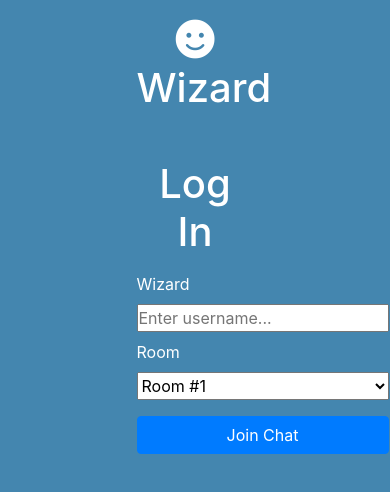
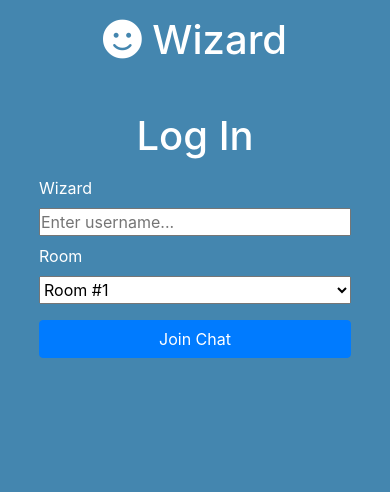
Before and after one commit to Airix2/Wizard, a website: page public/index.html in a window 390 px wide. Drawn offline with nearby package versions, Linux system fonts and the light colour scheme.

Commit message:
Responsividad de index mejorada

```diff
--- a/public/css/style.css
+++ b/public/css/style.css
@@ -36,7 +36,8 @@ INDEX PRINCIPAL
 ==================================================
 */
 .login {
-	width: 30%;
+	width: 80%;
+	max-width: 512px;
 	margin: 0 auto;
 }
 .login header {
--- a/public/index.html
+++ b/public/index.html
@@ -32,7 +32,7 @@
 			<h1>Log In</h1>
 			<form action="./game.html">
 				<label for="username">Wizard</label>
-				<input type="text" name="username" id="usernamet" placeholder="Enter username..." required />
+				<input type="text" name="username" id="username" placeholder="Enter username..." required />
 				<label for="room">Room</label>
 				<select name="room" id="room">
 					<option value="Room1">Room #1</option>
```
